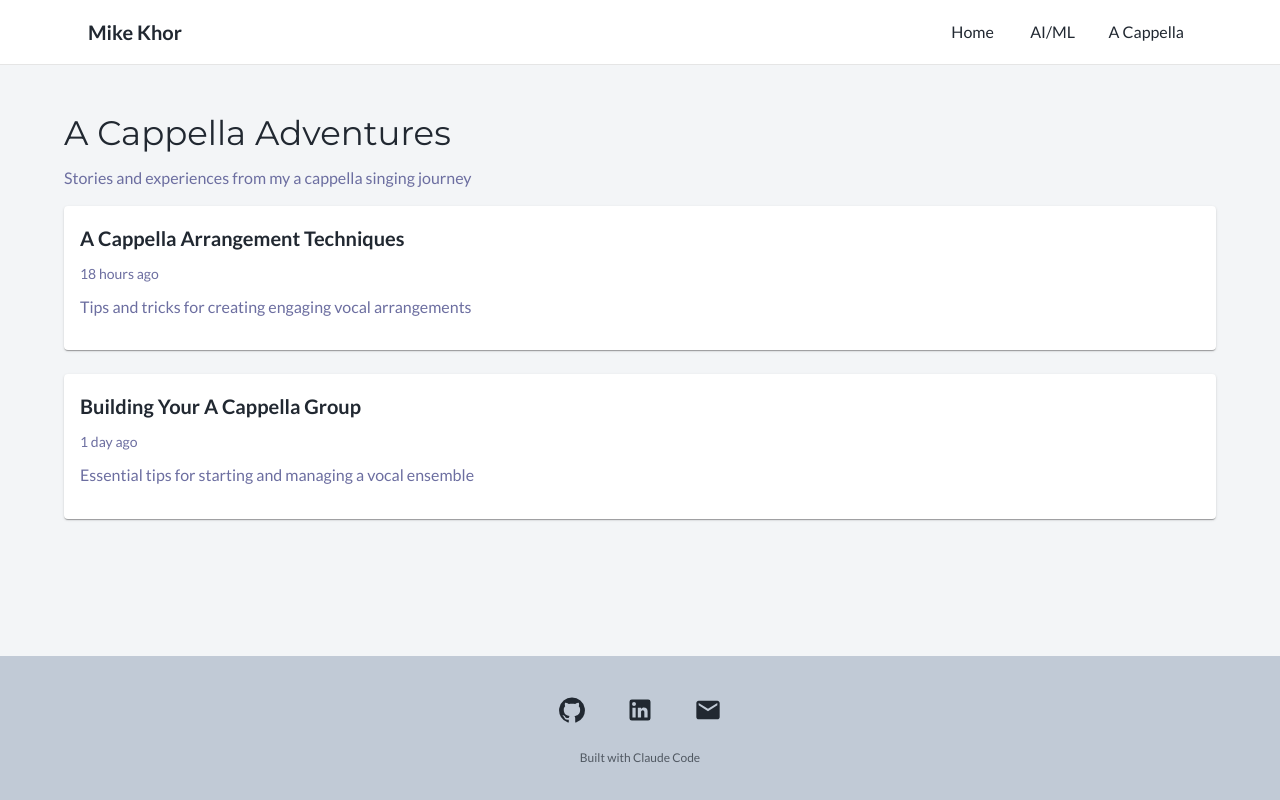
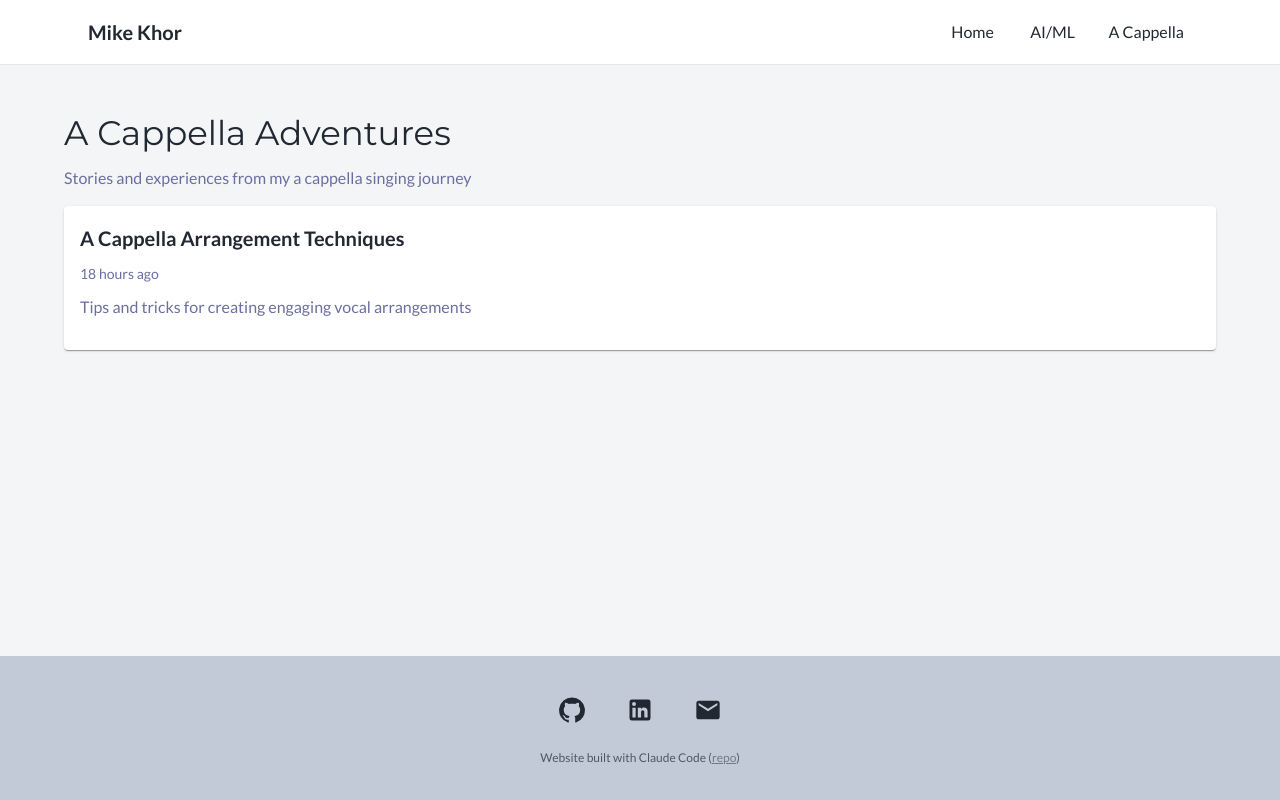
Before and after one commit to mikhail-kaur/mikekhor-personal-site, a React (Create React App) app: page /acappella/1 in a window 1280 px wide. Built offline with nearby package versions, Linux system fonts and the light colour scheme; a web font is replaced by a local one.

Commit message:
link to repo. more text removal

```diff
--- a/src/components/Footer.tsx
+++ b/src/components/Footer.tsx
@@ -78,7 +78,26 @@ const Footer = () => {
           textAlign: 'center',
         }}
       >
-        Built with Claude Code
+        Website built with Claude Code {'('}
+        <Typography
+          component="a"
+          href="https://github.com/anthropics/claude-code"
+          target="_blank"
+          rel="noopener noreferrer"
+          variant="caption"
+          sx={{
+            color: '#212831',
+            opacity: 0.7,
+            fontSize: '0.75rem',
+            textDecoration: 'underline',
+            '&:hover': {
+              opacity: 1,
+            },
+          }}
+        >
+          repo
+        </Typography>
+        {')'}
       </Typography>
     </Box>
   );
--- a/src/content/acappella/building-group/content.md
+++ /dev/null
@@ -1,7 +0,0 @@
-# Building Your A Cappella Group
-
-Starting an a cappella group can be challenging but rewarding. Here are some key considerations for success.
-
-## Finding Your Members
-
-The key to a great a cappella group is finding the right mix of voices and personalities.
--- a/src/content/acappella/building-group/metadata.json
+++ /dev/null
@@ -1,5 +0,0 @@
-{
-  "title": "Building Your A Cappella Group",
-  "timestamp": 1739030400000,
-  "subtitle": "Essential tips for starting and managing a vocal ensemble"
-}
```
